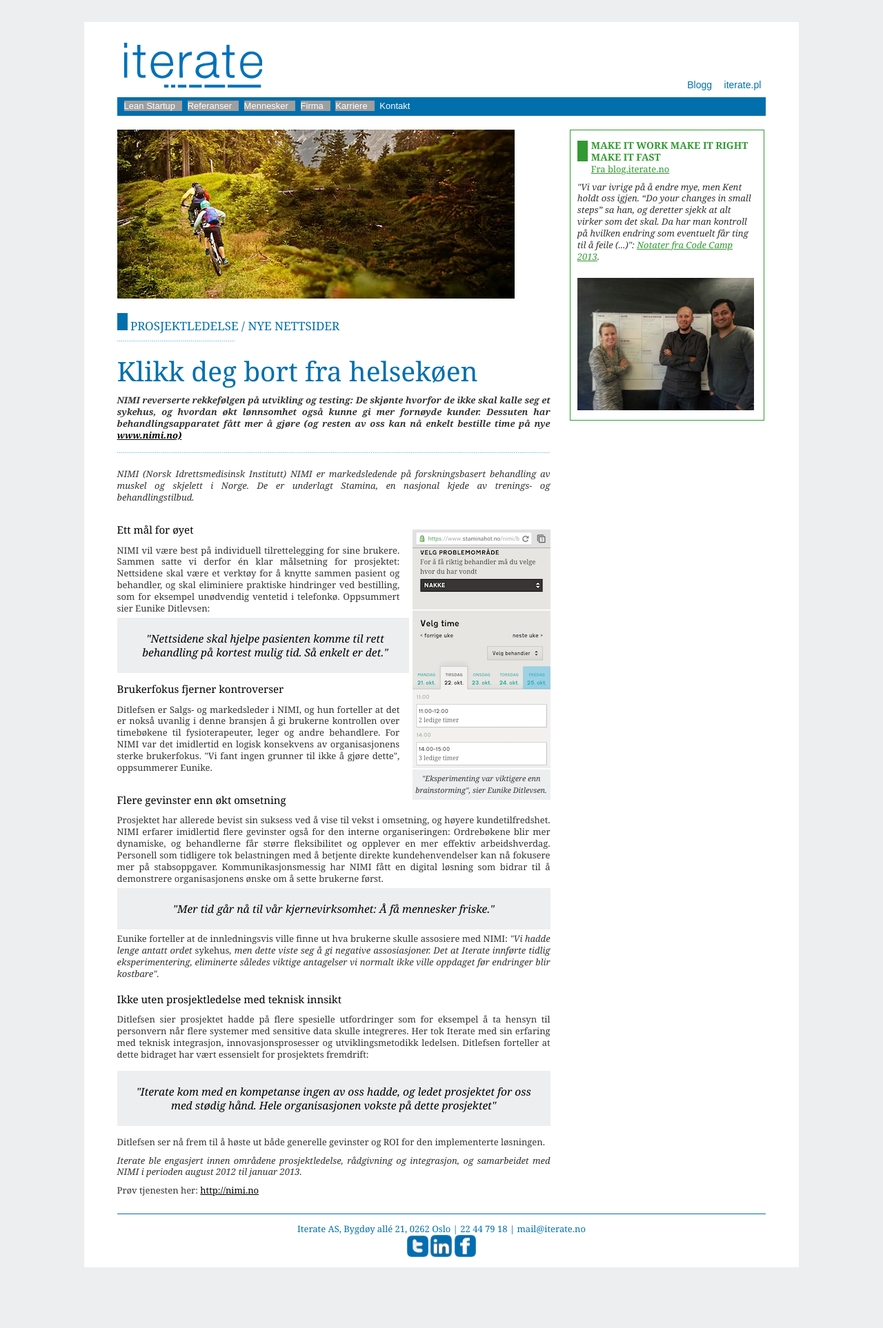
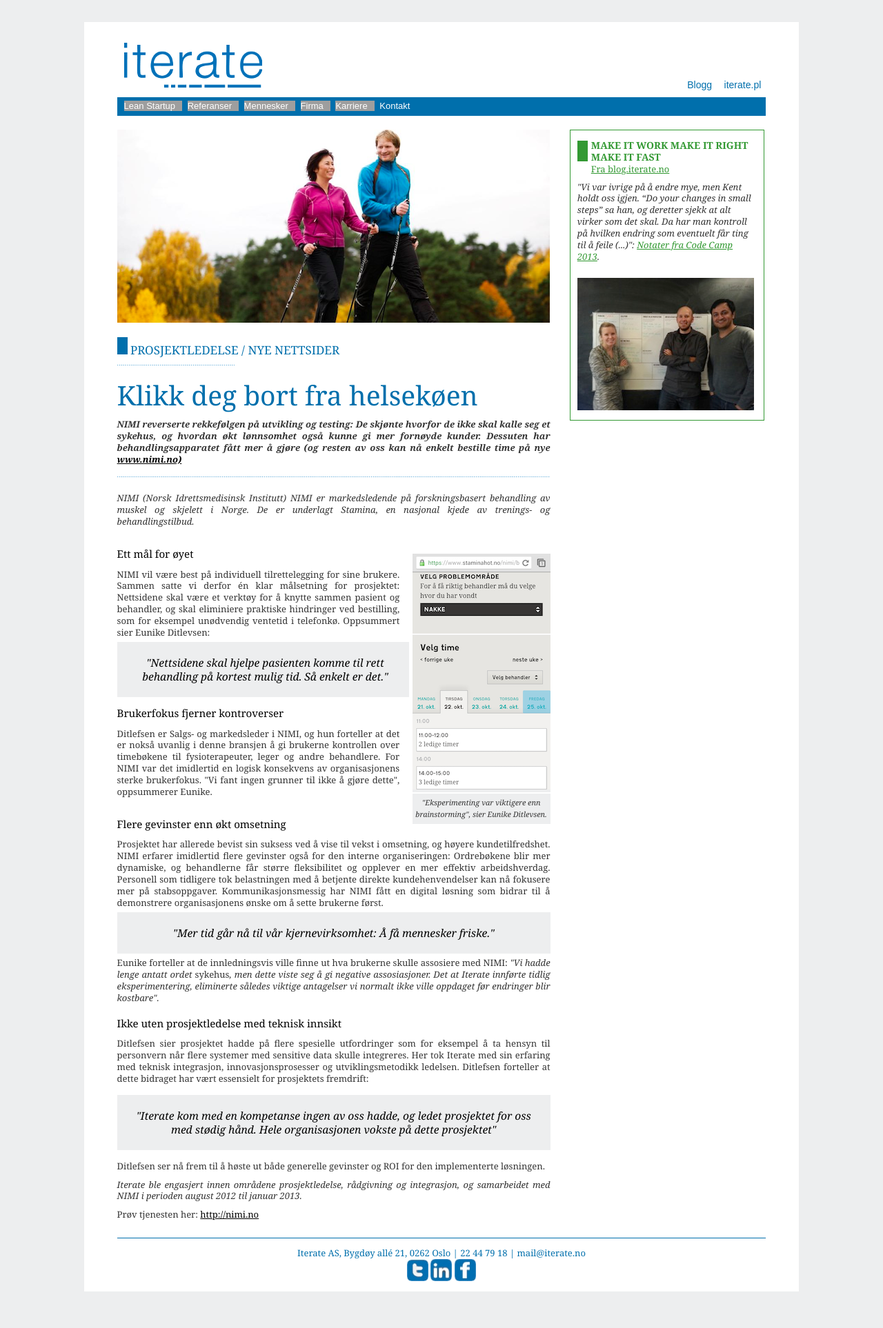
Before and after one commit to therese1g1/iterate.github.com, a Jekyll site: the page built from referanser/nimi/fag/index.html, in a window 1280 px wide. Shown: the whole page at 69% size. Built offline with Jekyll 4.4.1, drawn with Linux system fonts in a browser that asks for light colours; before the commit the page ends 1891 px from its top, so only the background shows below that; grey boxes are pictures that could not be loaded.

Commit message:
Changed nimi illustration picture

```diff
--- a/referanser/nimi/fag/index.html
+++ b/referanser/nimi/fag/index.html
@@ -11,7 +11,7 @@ title: Iterate
 <article class="mainarticle fag">
 
 <header>
-  <img src="/static/images/nimi-sykler-576x245.jpg" alt="">
+  <img src="/static/images/nimi-staver-627x280.png" alt="">
 
   <h2>
     <div class="marker"></div>
```
Also changed, not shown: static/images/nimi-staver-627x280.png (added), static/images/nimi-sykler-576x245.jpg (deleted).
